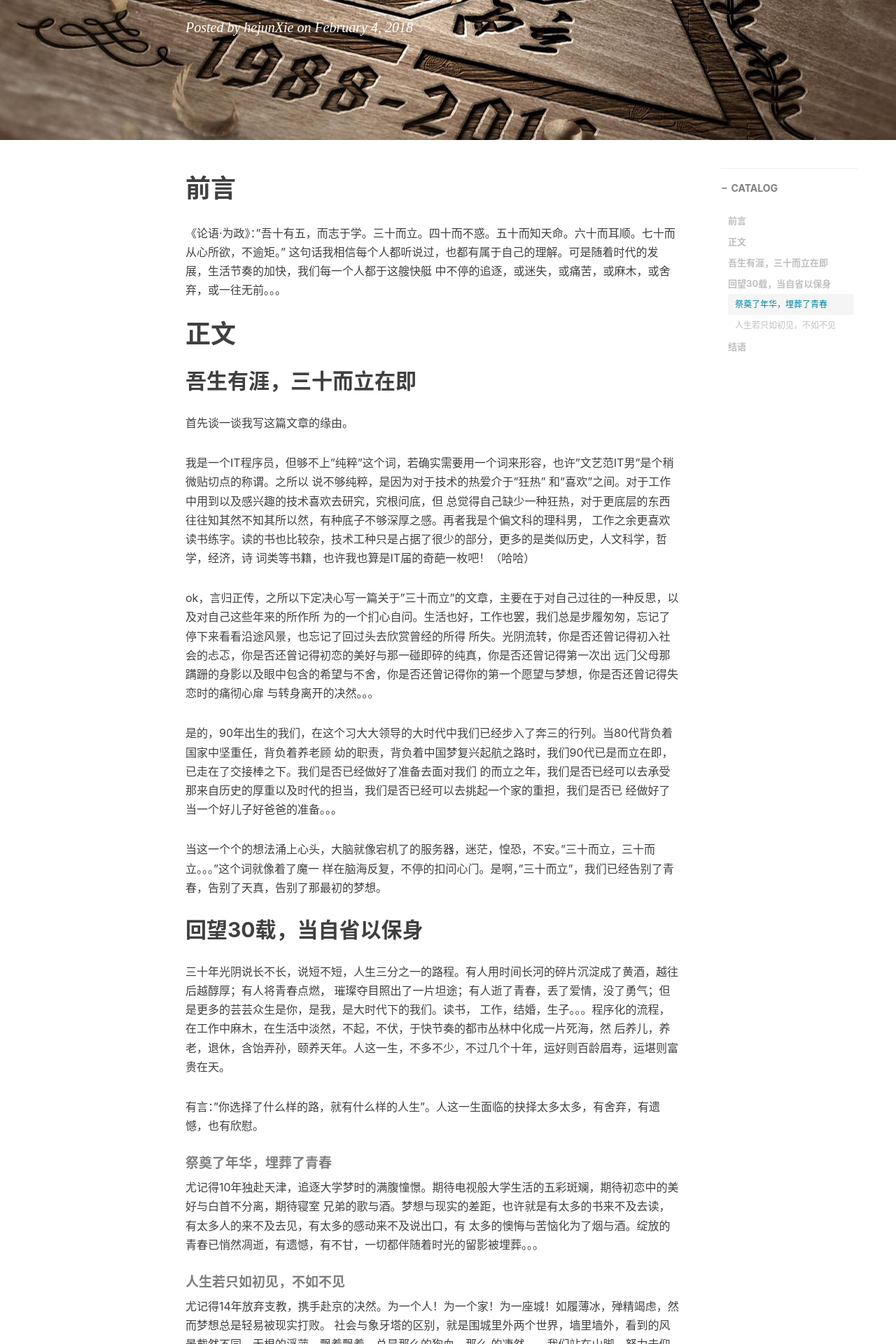
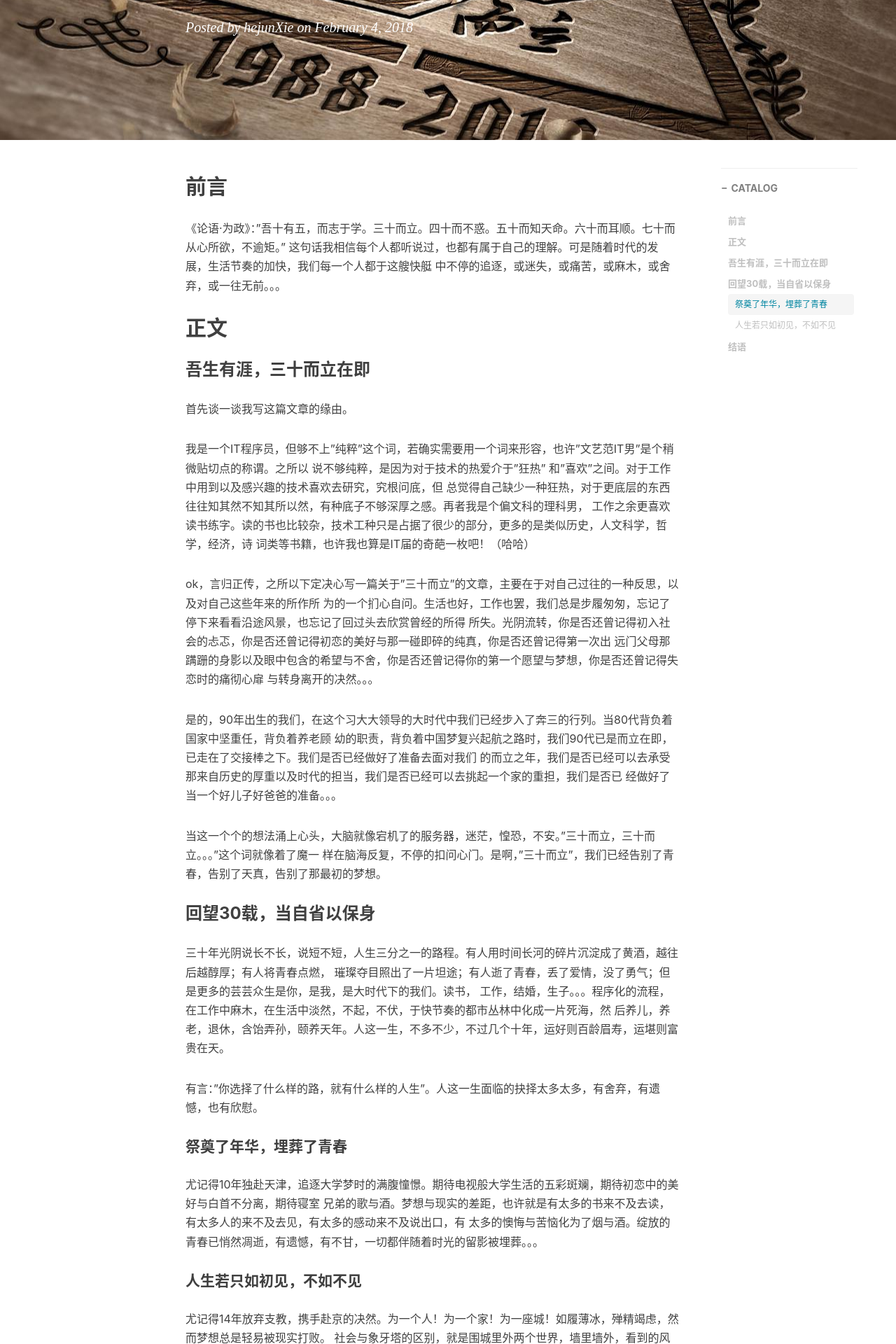
Before and after one commit to jasmineY/hejunXie.github.io, a Jekyll site: the page built from _posts/2018-02-04-三十而立，我们真的已经准备好了吗？.md, in a window 1280 px wide. Shown: the part 383-2303 px from the top of the page at 70% size. Built offline with Jekyll 4.4.1, drawn with Linux system fonts in a browser that asks for light colours; nearby versions of some CDN libraries; comment, search, counter and statistics services are not loaded.

Commit message:
style：changge the pages layout

```diff
--- a/_posts/2018-02-04-三十而立，我们真的已经准备好了吗？.md
+++ b/_posts/2018-02-04-三十而立，我们真的已经准备好了吗？.md
@@ -11,15 +11,15 @@ tags:
 ---
 
 
-# 前言
+## 前言
 
 《论语·为政》："吾十有五，而志于学。三十而立。四十而不惑。五十而知天命。六十而耳顺。七十而从心所欲，不逾矩。"
 这句话我相信每个人都听说过，也都有属于自己的理解。可是随着时代的发展，生活节奏的加快，我们每一个人都于这艘快艇
 中不停的追逐，或迷失，或痛苦，或麻木，或舍弃，或一往无前。。。
 
-# 正文
+## 正文
 
-## 吾生有涯，三十而立在即
+### 吾生有涯，三十而立在即
 
 首先谈一谈我写这篇文章的缘由。
 
@@ -43,7 +43,7 @@ ok，言归正传，之所以下定决心写一篇关于"三十而立"的文章
 当这一个个的想法涌上心头，大脑就像宕机了的服务器，迷茫，惶恐，不安。"三十而立，三十而立。。。"这个词就像着了魔一
 样在脑海反复，不停的扣问心门。是啊，"三十而立"，我们已经告别了青春，告别了天真，告别了那最初的梦想。
 
-## 回望30载，当自省以保身
+### 回望30载，当自省以保身
 
 三十年光阴说长不长，说短不短，人生三分之一的路程。有人用时间长河的碎片沉淀成了黄酒，越往后越醇厚；有人将青春点燃，
 璀璨夺目照出了一片坦途；有人逝了青春，丢了爱情，没了勇气；但是更多的芸芸众生是你，是我，是大时代下的我们。读书，
@@ -52,17 +52,17 @@ ok，言归正传，之所以下定决心写一篇关于"三十而立"的文章
 
 有言："你选择了什么样的路，就有什么样的人生"。人这一生面临的抉择太多太多，有舍弃，有遗憾，也有欣慰。
 
-##### 祭奠了年华，埋葬了青春
+#### 祭奠了年华，埋葬了青春
 
 尤记得10年独赴天津，追逐大学梦时的满腹憧憬。期待电视般大学生活的五彩斑斓，期待初恋中的美好与白首不分离，期待寝室
 兄弟的歌与酒。梦想与现实的差距，也许就是有太多的书来不及去读，有太多人的来不及去见，有太多的感动来不及说出口，有
 太多的懊悔与苦恼化为了烟与酒。绽放的青春已悄然凋逝，有遗憾，有不甘，一切都伴随着时光的留影被埋葬。。。
 
-##### 人生若只如初见，不如不见
+#### 人生若只如初见，不如不见
 
 尤记得14年放弃支教，携手赴京的决然。为一个人！为一个家！为一座城！如履薄冰，殚精竭虑，然而梦想总是轻易被现实打败。
 社会与象牙塔的区别，就是围城里外两个世界，墙里墙外，看到的风景截然不同。无根的浮萍，飘着飘着，总是那么的狗血，那么
 的凄然。。。我们站在山脚，努力去仰望，也许偶尔一束偷偷透过树丛的阳光就可以让我们欢喜半天，可终究敌不过时光。蓦然回首，
 不再遗憾，不再黯然，道一声珍重，叹一句"再见！再也不见！"。
 
-# 结语
+## 结语
```
